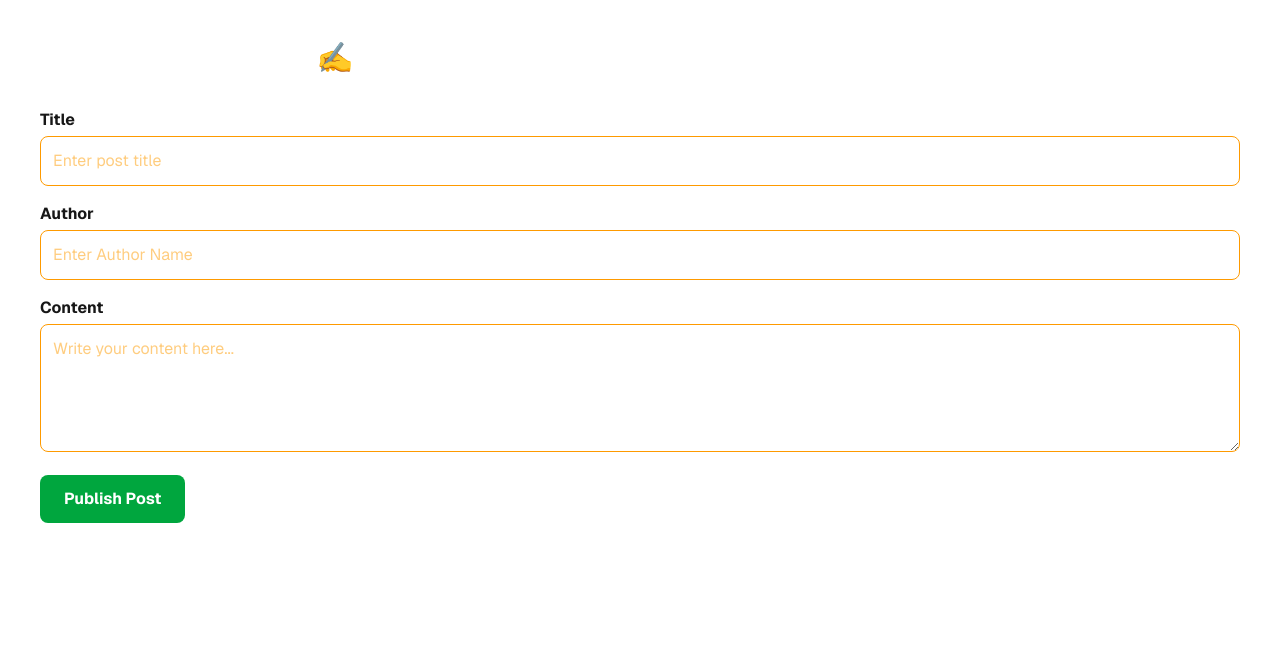
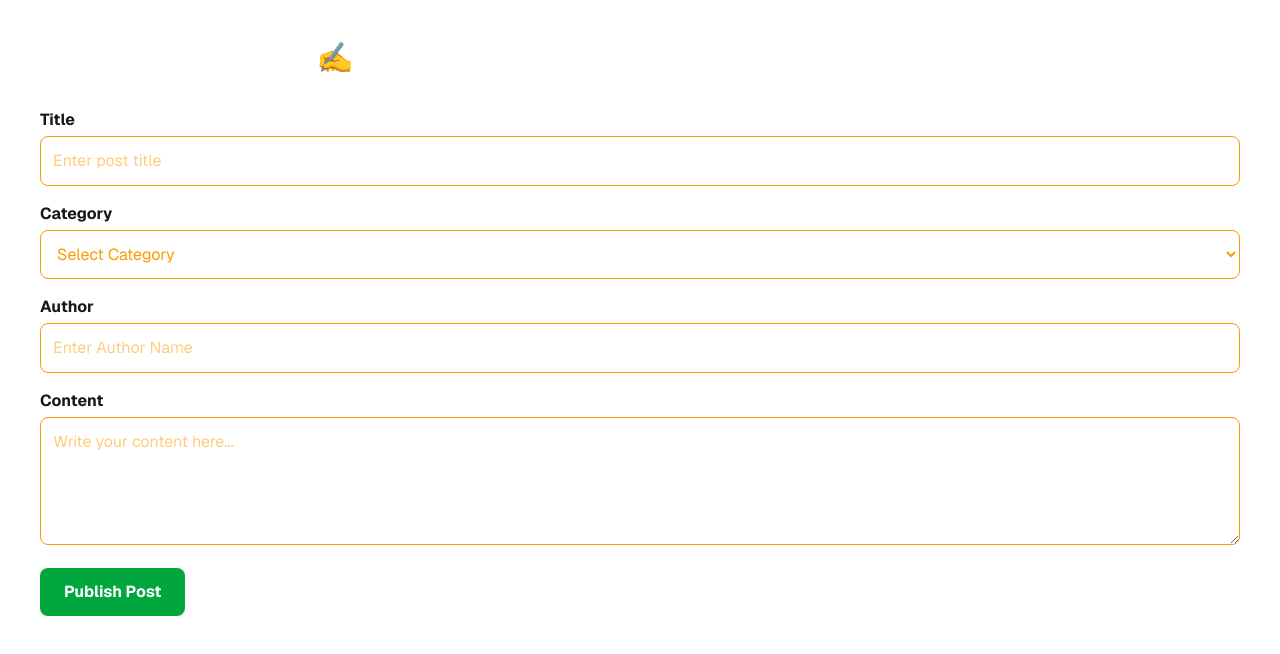
Before and after one commit to iratnayak/js-mastery-drills, a Next.js app: page /create-post in a window 1280 px wide. Shown: the top 654 px of the page. Built offline with nearby package versions, Linux system fonts and the light colour scheme.

Commit message:
feat: update category

```diff
--- a/src/app/create-post/page.tsx
+++ b/src/app/create-post/page.tsx
@@ -7,6 +7,7 @@ function CreatePost() {
     const [title, setTitle] = useState("");
     const [author, setAuthor] = useState("");
     const [content, setContent] = useState("");
+    const [category, setCategory] = useState("");
     const [error, setError] = useState("");
     const [success, setSuccess] = useState(false);
 
@@ -15,14 +16,24 @@ function CreatePost() {
         e.preventDefault(); // refresh the page
 
         // 03. Clear State
-        setTitle("");
-        setAuthor("");
         setError("");
         setSuccess(false);
 
         // Validation Title length check
         if (title.length < 5) {
             setError("Title must be at least 5 characters long");
+            return;
+        }
+
+        // validation category not empty
+        if (category.trim() === "") {
+            setError("Category is required");
+            return;
+        }
+
+        // validation author length check
+        if (author.length < 3) {
+            setError("Author must be at least 3 characters long");
             return;
         }
 
@@ -33,8 +44,10 @@ function CreatePost() {
         }
 
         setSuccess(true);
+        setTitle("");
+        setAuthor("");
         setContent("");
-
+        setCategory("");
         setTimeout(() => setSuccess(false), 4000);
     }
 
@@ -56,6 +69,23 @@ function CreatePost() {
                 onChange={(e) => setTitle(e.target.value)}
                 required
                 />
+            </div>
+            <div>
+                <label className='block font-bold mb-1'>Category</label>
+                <select
+                className='w-full p-3 border rounded-lg text-amber-500 focus:border-green-900 outline-none'
+                value={category}
+                onChange={(e) => setCategory(e.target.value)}
+                >
+                    <option value="">Select Category</option>
+                    <option value="Technology">Technology</option>
+                    <option value="Science">Science</option>
+                    <option value="Health">Health</option>
+                    <option value="Business">Business</option>
+                    <option value="Education">Education</option>
+                    <option value="Entertainment">Entertainment</option>
+                    <option value="Other">Other</option>
+                </select>
             </div>
             <div>
                 <label className='block font-bold mb-1'>Author</label>
```
